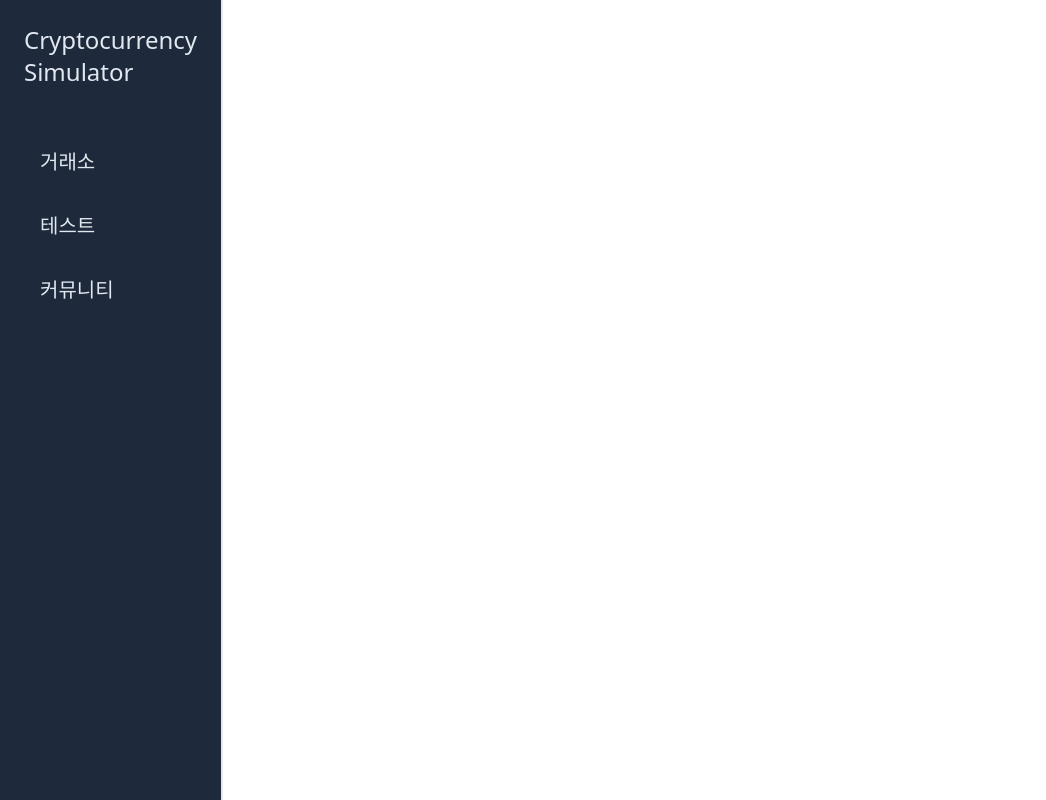
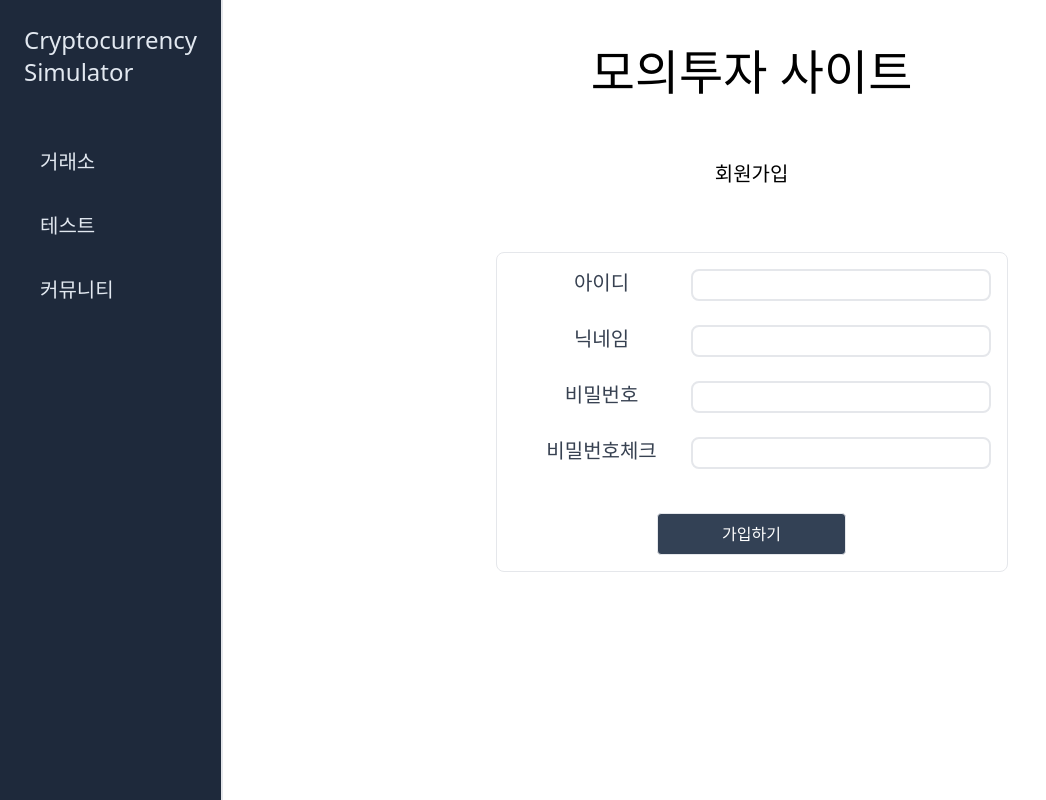
Before and after one commit to yanglet/Cryptocurrency_Simulator, a Next.js app in the folder frontend/: page /signup in a window 1280 px wide. Shown: the whole page, without its empty margins (0-1046 px from the left). Built offline with nearby package versions, Linux system fonts and the light colour scheme.

Commit message:
feat: 로그인 페이지 (커스텀 훅)

```diff
--- a/frontend/components/CandleChart/index.js
+++ b/frontend/components/CandleChart/index.js
@@ -10,7 +10,6 @@ function CandleChart({tickerName}) {
   return (
     <div>
       <p className='text-lg font-bold border-b'>{tickerName}</p>
-
     </div>
   );
 }
--- a/frontend/components/LoginForm.js
+++ /dev/null
@@ -1,56 +0,0 @@
-import Link from "next/link";
-import React, { useCallback } from "react";
-import useInput from "./hooks/useInput";
-
-function LoginForm({ setIsLoggedIn }) {
-  const [id, onChangeId] = useInput("");
-  const [password, onChangePassword] = useInput("");
-
-  const onSubmitForm = useCallback(() => {
-    console.log(id, password);
-    setIsLoggedIn(true);
-  }, [id, password]);
-
-  return (
-    <div className="border max-w-lg mx-auto">
-      <form className="text-center bg-rose-200" onSubmit={onSubmitForm}>
-        <div>
-          <label className="text-gray-700" htmlFor="user-id">
-            아이디
-          </label>
-          <input
-            className=""
-            value={id}
-            onChange={onChangeId}
-            placeholder="아이디"
-            type="text"
-            name="user-id"
-            required
-          />
-        </div>
-        <div>
-          <label className='text-gray-700" htmlFor="user-password'>비밀번호</label>
-          <input
-            className=""
-            value={password}
-            onChange={onChangePassword}
-            type="password"
-            placeholder="****"
-            name="user-password"
-            required
-          />
-        </div>
-        <div>
-          <button type="submit" onLoad={false}>로그인</button>
-          <Link href="/signup">
-            <a>
-              <button>회원가입</button>
-            </a>
-          </Link>
-        </div>
-      </form>
-    </div>
-  );
-}
-
-export default LoginForm;
--- a/frontend/components/Ticker/index.js
+++ b/frontend/components/Ticker/index.js
@@ -25,9 +25,6 @@ function Ticker(props) {
       <TickerTable
         categoryName={categoryName}
       />
-
-
-
     </div>
   );
 }
--- /dev/null
+++ b/frontend/components/User/LoginForm.js
@@ -0,0 +1,56 @@
+import Link from "next/link";
+import React, { useCallback } from "react";
+import useInput from "../hooks/useInput";
+
+function LoginForm({ setIsLoggedIn }) {
+  const [id, onChangeId] = useInput("");
+  const [password, onChangePassword] = useInput("");
+
+  const onSubmitForm = useCallback((e) => {
+    e.preventDefault();
+    console.log(id, password);
+    setIsLoggedIn(true);
+  }, [id, password]);
+
+  return (
+    <div className="border rounded-lg px-4 py-4 max-w-lg mx-auto">
+      <form className="text-center " onSubmit={onSubmitForm}>
+        <div className="flex justify-between mb-6">
+          <label className="text-gray-700 w-full text-xl" htmlFor="user-id">
+            아이디
+          </label>
+          <input
+            className="text-xl rounded-lg border-2"
+            value={id}
+            onChange={onChangeId}
+
+            type="text"
+            name="user-id"
+            required
+          />
+        </div>
+        <div className="flex justify-between">
+          <label className="text-gray-700 w-full text-xl" htmlFor="user-password">비밀번호</label>
+          <input
+            className="text-xl rounded-lg border-2"
+            value={password}
+            onChange={onChangePassword}
+            type="password"
+            name="user-password"
+            required
+          />
+        </div>
+        <div className="mt-11">
+          <button className="border rounded bg-slate-300 px-11 py-2 mr-6" type="submit">로그인</button>
+          <Link href="/signup">
+            <a>
+              <button className="border rounded bg-slate-600 text-white px-11 py-2">회원가입</button>
+            </a>
+          </Link>
+        </div>
+      </form>
+    </div>
+  );
+}
+
+export default LoginForm;
--- /dev/null
+++ b/frontend/components/User/SignUpForm.js
@@ -0,0 +1,79 @@
+import React, { useState, useCallback } from "react";
+import useInput from "../hooks/useInput";
+
+function SignUpForm(props) {
+  const [id, onChangeId] = useInput("");
+  const [nickname, onChangeNickname] = useInput("");
+  const [password, onChangePassword] = useInput("");
+  const [passwordCheck, setPasswordCheck] = useState("");
+  const [passwordError, setPasswordError] = useState(false);
+
+  const onChangePasswordCheck = useCallback(
+    (e) => {
+      setPasswordCheck(e.target.value);
+      setPasswordError(e.target.value !== password);
+    },
+    [password]
+  );
+  const onSubmitForm = useCallback((e) => {
+    e.preventDefault();
+    if (password != passwordCheck) {
+      return setPasswordError(true);
+    }
+    console.log(id, nickname, password);
+  }, [password, passwordCheck]);
+
+  return (
+    <div className="border rounded-lg px-4 py-4 max-w-lg mx-auto">
+      <form onSubmit={onSubmitForm}>
+        <div className="flex justify-between mb-6">
+          <label className="text-gray-700 w-full text-xl" htmlFor="user-id">
+            아이디
+          </label>
+          <input
+            className="text-xl rounded-lg border-2"
+            name="user-id"
+            value={id}
+            onChange={onChangeId}
+            required
+          />
+        </div>
+        <div className="flex justify-between mb-6">
+          <label className="text-gray-700 w-full text-xl" htmlFor="user-nickname">닉네임</label>
+          <input
+           className="text-xl rounded-lg border-2"
+            name="user-nickname"
+            value={nickname}
+            onChange={onChangeNickname}
+            required
+          />
+        </div>
+        <div className="flex justify-between mb-6">
+          <label className="text-gray-700 w-full text-xl" htmlFor="user-password">비밀번호</label>
+          <input
+            className="text-xl rounded-lg border-2"
+            name="user-password"
+            value={password}
+            type="password"
+            onChange={onChangePassword}
+            required
+          />
+        </div>
+        <div className="flex justify-between">
+          <label className="text-gray-700 w-full text-xl"  htmlFor="user-password-check">비밀번호체크</label>
+          <input
+          className="text-xl rounded-lg border-2"
+            name="user-password-check"
+            type="password"
+            value={passwordCheck}
+            required
+            onChange={onChangePasswordCheck}
+          />
+        </div>
+        {passwordError && <div className="mt-3 text-red-700">비밀번호가 일치하지 않습니다. </div>}
+        <button className="mt-11 border rounded bg-slate-700 text-white px-16 py-2" type="submit">가입하기</button>
+      </form>
+    </div>
+  );
+}
+export default SignUpForm;
--- a/frontend/pages/exchange.js
+++ /dev/null
@@ -1,17 +0,0 @@
-import React from "react";
-import Head from "next/head";
-import Ticker from "../components/Ticker/index";
-
-function exchange(props) {
-  return (
-    <div>
-      <Head>
-        <title>모의 투자 사이트 | 거래소</title>
-      </Head>
-
-      <Ticker />
-    </div>
-  );
-}
-
-export default exchange;
--- /dev/null
+++ b/frontend/pages/exchange/[[...params]].js
@@ -0,0 +1,23 @@
+import React from "react";
+import { useRouter } from "next/router";
+import Head from "next/head";
+import Ticker from "../../components/Ticker/index";
+
+function Exchange(props) {
+  const router = useRouter();
+  const { params = [] } = router.query;
+  console.log(params);
+
+  return (
+    <div>
+      <div>
+        <Head>
+          <title>모의 투자 사이트 | 거래소</title>
+        </Head>
+        <Ticker />
+      </div>
+    </div>
+  );
+}
+
+export default Exchange;
--- a/frontend/pages/index.js
+++ b/frontend/pages/index.js
@@ -1,7 +1,7 @@
 import Head from 'next/head'
 import AppLayout from '../components/AppLayout'
-import LoginForm from '../components/LoginForm'
-import UserProfile from '../components/UserProfile';
+import LoginForm from '../components/User/LoginForm'
+import UserProfile from '../components/User/UserProfile';
 import {useState} from 'react';
 
 export default function Home() {
--- a/frontend/pages/signup.js
+++ b/frontend/pages/signup.js
@@ -1,10 +1,14 @@
+import Image from 'next/image';
 import React from 'react';
+import SignUpForm from '../components/User/SignUpForm';
 
 function signup(props) {
     return (
-        <div>
-
-        </div>
+        <div className='text-center my-12'>
+            <p className='text-5xl mb-16'>모의투자 사이트</p>
+            <p className='text-xl mb-16'>회원가입</p>
+            <SignUpForm />
+       </div>
     );
 }
 
```
Also changed, not shown: frontend/components/dd/Interest.js (deleted, +0 -55 lines), frontend/components/User/UserProfile.js (renamed from frontend/components/UserProfile.js).
